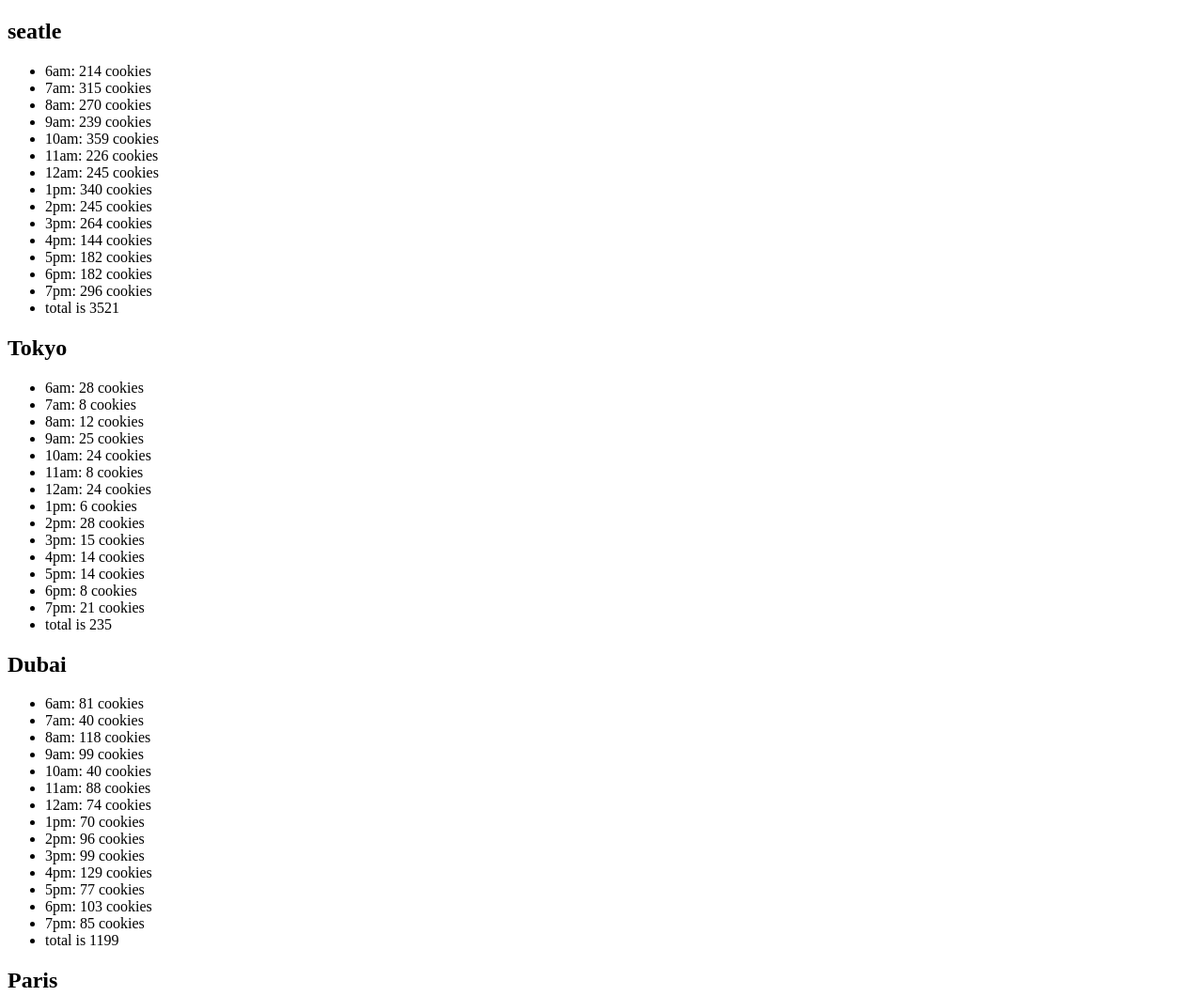
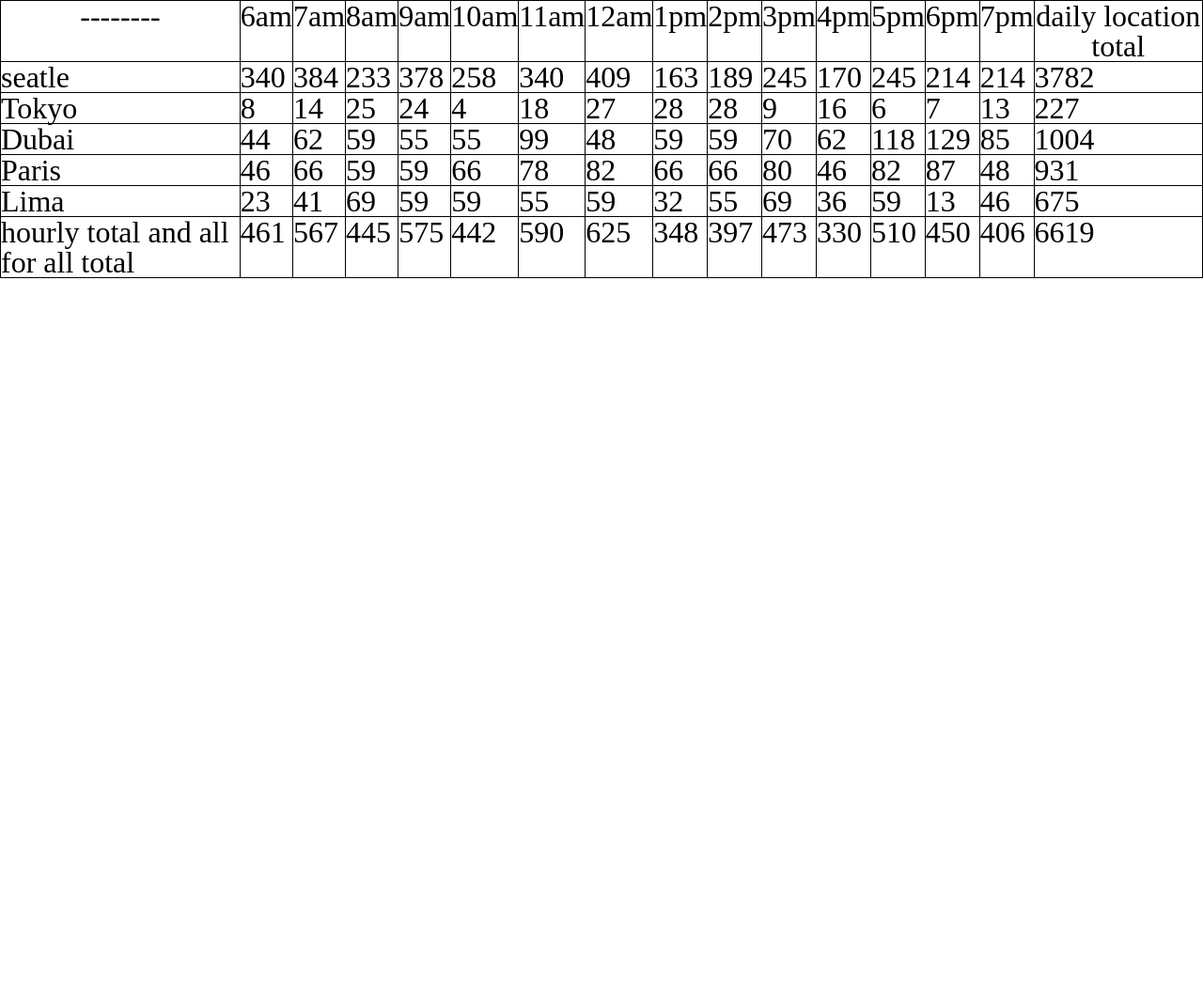
Before and after one commit to yazeedaloufee/cookie-stand, a plain HTML site: page sales.html in a window 1280 px wide. Shown: the top 1060 px of the page at 94% size. After the commit the page ends 800 px from the top, so only its background shows below. Drawn offline with Linux system fonts and the light colour scheme.

Commit message:
changed into constructor function

```diff
--- a/css/style.css
+++ b/css/style.css
@@ -0,0 +1,6 @@
+tr,th,td {
+    border: 1px solid;
+    font-size: xx-large;
+    margin-left: 20px;
+
+}
--- a/js/app.js
+++ b/js/app.js
@@ -1,55 +1,130 @@
 "use strict";
 
-let seatle = {
-    maxCustomers :65,
-    minCustormers : 23,
-    averageCookiesCustomer : 6.3,
-    averageCookiesHour:[],
+let shops=[];
+//start of constructor function
+function Shop (name,max,min,cCustomer){
+    this.name=name;
+    this.maxCustomers =max;
+    this.minCustormers = min;
+    this.averageCookiesCustomer = cCustomer;
+    this.averageCookiesHour=[];
+    this.sumcockiesRaw=0;
+shops.push(this);
 
-    randCustomers :  function (max, min){
+}//end of constructor functino
+
+Shop.prototype.randCustomers=function (max, min){
 
     return Math.floor(Math.random() * (max - min + 1) ) + min ;
-          },
+     }
 
-    randCookieCreater: function(){
+Shop.prototype.randCookieCreater=function(){
     for(let i=0; i<14;i++){
        //let random2=this.averageCookiesCustomer*this.randCustomers(this.maxCustomers,this.minCustormers);
         this.averageCookiesHour[i]=Math.floor(this.averageCookiesCustomer*this.randCustomers(this.maxCustomers,this.minCustormers))
-          }},
+    }}
+let divEl=document.getElementById('hours')
+    let tableEL=document.createElement('table')
+//header function
+    function createHeader(){
+
+    divEl.appendChild(tableEL)
+    let trEl=document.createElement('tr');
+    tableEL.appendChild(trEl);
+    let thEL=document.createElement("th");
+    thEL.textContent='--------'
+
+    trEl.appendChild(thEL);
+
+    for (let i=0;i< 14;i++){
+    let thEL1=document.createElement("th");
+    if(i<7){
+        thEL1.textContent=`  ${(i+5) % 12+1}am  `}
+    if(i>=7){
+        thEL1.textContent=`  ${(i+6) % 12}pm  `;//this.averageCookiesHour[i]; //
+            }
+    trEl.appendChild(thEL1);
+    console.log(i);
+
+    }
+    let thEL2=document.createElement("th");
+    thEL2.textContent='daily location total'
+
+    trEl.appendChild(thEL2);
+}//end of header function
+//footer function
+function createFooter(){
+    let ftrEl=document.createElement('tr');
+    ftrEl.textContent=`hourly total and all for all total`
+    tableEL.appendChild(ftrEl);
+    for (let i=0;i< 14;i++){
+         let tdElc=document.createElement('td')
+        let hourlySum=0;
+        for(let n=0;n<shops.length;n++){
+       hourlySum+=shops[n].averageCookiesHour[i]
+        tdElc.textContent=`${hourlySum}`}
+        ftrEl.appendChild(tdElc);
+}
+let allSum=0;
+let tdEld=document.createElement('td');
+
+for (let i=0;i<shops.length;i++){
+allSum+=shops[i].sumcockiesRaw;
+}
+tdEld.textContent=`${allSum}`;
+ftrEl.appendChild(tdEld);
 
 
-    render: function(){
+}//end of footer function
+
+
+
+Shop.prototype.render= function(){
 
 this.randCookieCreater();
-
-        let divEl=document.getElementById('hours')
-        let ulEl=document.createElement('ul')
 let sumcockies=0;
+let trEl3=document.createElement('tr');
 let shop=document.createElement('h2');
-        shop.textContent=`seatle`;
-        divEl.appendChild(shop);
+shop.textContent=this.name;
+trEl3.appendChild(shop);
 
 for (let i=0;i< this.averageCookiesHour.length;i++){
-            let liEl=document.createElement('li');
+    let liEl=document.createElement('td');
     sumcockies+=this.averageCookiesHour[i];
+
     if(i<7){
-            liEl.textContent=`${(i+5) % 12+1}am: ${this.averageCookiesHour[i]} cookies `;//this.averageCookiesHour[i]; //
+    liEl.textContent=` ${this.averageCookiesHour[i]}`;//this.averageCookiesHour[i]; //
     }
     if(i>=7){
-                liEl.textContent=`${(i+6) % 12}pm: ${this.averageCookiesHour[i]} cookies `;//this.averageCookiesHour[i]; //
+        liEl.textContent=` ${this.averageCookiesHour[i]}`;//this.averageCookiesHour[i]; //
         }
-            ulEl.appendChild(liEl);
+    trEl3.appendChild(liEl);
 
 }
-        let liEl=document.createElement('li');
-        liEl.textContent=`total is ${sumcockies}`;
-        ulEl.appendChild(liEl);
+let liEl=document.createElement('td');
+liEl.textContent=` ${sumcockies}`;
+trEl3.appendChild(liEl);
 
-        divEl.appendChild(ulEl);
+tableEL.appendChild(trEl3);
+ this.sumcockiesRaw=sumcockies}
 
 
-    }
-    }
+
+let seatle= new Shop('seatle',65,23,6.3);
+let Tokyo=new Shop('Tokyo',24,3,1.2);
+let Dubai=new Shop('Dubai',38,11,3.7);
+let Paris=new Shop('Paris',38,20,2.3);
+let Lima=new Shop('Lima',16,2,4.6);
+
+
+createHeader();
+seatle.render();
+Tokyo.render();
+Dubai.render();
+Paris.render();
+Lima.render();
+
+createFooter();
 
 
 
@@ -61,212 +136,7 @@ let seatle = {
 
 
 
-    let Tokyo = {
-        maxCustomers :24,
-        minCustormers : 3,
-        averageCookiesCustomer : 1.2,
-        averageCookiesHour:[],
-
-        randCustomers :  function (max, min){
-
-             return Math.floor(Math.random() * (max - min + 1) ) + min;
-              },
-
-        randCookieCreater: function(){
-              for(let i=0; i<14;i++){
-                  this.averageCookiesHour[i]=Math.floor(this.averageCookiesCustomer*this.randCustomers(this.maxCustomers,this.minCustormers))
-              }},
-
-
-        render: function(){
-
-            this.randCookieCreater();
-
-            let divEl=document.getElementById('hours')
-            let ulEl=document.createElement('ul')
-            let sumcockies=0;
-            let shop=document.createElement('h2');
-            shop.textContent=`Tokyo`;
-            divEl.appendChild(shop);
-
-            for (let i=0;i< this.averageCookiesHour.length;i++){
-                let liEl=document.createElement('li');
-                sumcockies+=this.averageCookiesHour[i];
-                if(i<7){
-                liEl.textContent=`${(i+5) % 12+1}am: ${this.averageCookiesHour[i]} cookies `;//this.averageCookiesHour[i]; //
-                }
-                if(i>=7){
-                    liEl.textContent=`${(i+6) % 12}pm: ${this.averageCookiesHour[i]} cookies `;//this.averageCookiesHour[i]; //
-                    }
-                ulEl.appendChild(liEl);
-
-            }
-            let liEl=document.createElement('li');
-            liEl.textContent=`total is ${sumcockies}`;
-            ulEl.appendChild(liEl);
-
-            divEl.appendChild(ulEl);
-
-
-        }
-        }
-    let Dubai = {
-        maxCustomers :38,
-        minCustormers : 11,
-        averageCookiesCustomer : 3.7,
-        averageCookiesHour:[],
-
-        randCustomers :  function (max, min){
-
-            return Math.floor(Math.random() * (max - min + 1) ) + min;
-             },
-
-        randCookieCreater: function(){
-              for(let i=0; i<14;i++){
-                  this.averageCookiesHour[i]=Math.floor(this.averageCookiesCustomer*this.randCustomers(this.maxCustomers,this.minCustormers))
-              }},
-
-
-        render: function(){
-
-            this.randCookieCreater();
-
-            let divEl=document.getElementById('hours')
-            let ulEl=document.createElement('ul')
-            let sumcockies=0;
-            let shop=document.createElement('h2');
-            shop.textContent=`Dubai`;
-            divEl.appendChild(shop);
-
-            for (let i=0;i< this.averageCookiesHour.length;i++){
-                let liEl=document.createElement('li');
-                sumcockies+=this.averageCookiesHour[i];
-                if(i<7){
-                liEl.textContent=`${(i+5) % 12+1}am: ${this.averageCookiesHour[i]} cookies `;//this.averageCookiesHour[i]; //
-                }
-                if(i>=7){
-                    liEl.textContent=`${(i+6) % 12}pm: ${this.averageCookiesHour[i]} cookies `;//this.averageCookiesHour[i]; //
-                    }
-                ulEl.appendChild(liEl);
-
-            }
-            let liEl=document.createElement('li');
-            liEl.textContent=`total is ${sumcockies}`;
-            ulEl.appendChild(liEl);
-
-            divEl.appendChild(ulEl);
-
-
-        }
-        }
-        let Paris = {
-            maxCustomers :38,
-            minCustormers : 20,
-            averageCookiesCustomer : 2.3,
-            averageCookiesHour:[],
-
-            randCustomers :  function (max, min){
-
-                 return Math.floor(Math.random() * (max - min + 1) ) + min;
-                  },
-
-            randCookieCreater: function(){
-                  for(let i=0; i<14;i++){
-                      this.averageCookiesHour[i]=Math.floor(this.averageCookiesCustomer*this.randCustomers(this.maxCustomers,this.minCustormers))
-                  }},
-
-
-            render: function(){
-
-                this.randCookieCreater();
-
-                let divEl=document.getElementById('hours')
-                let ulEl=document.createElement('ul')
-                let sumcockies=0;
-                let shop=document.createElement('h2');
-                shop.textContent=`Paris`;
-                divEl.appendChild(shop);
-
-                for (let i=0;i< this.averageCookiesHour.length;i++){
-                    let liEl=document.createElement('li');
-                    sumcockies+=this.averageCookiesHour[i];
-                    if(i<7){
-                    liEl.textContent=`${(i+5) % 12+1}am: ${this.averageCookiesHour[i]} cookies `;//this.averageCookiesHour[i]; //
-                    }
-                    if(i>=7){
-                        liEl.textContent=`${(i+6) % 12}pm: ${this.averageCookiesHour[i]} cookies `;//this.averageCookiesHour[i]; //
-                        }
-                    ulEl.appendChild(liEl);
-
-                }
-                let liEl=document.createElement('li');
-                liEl.textContent=`total is ${sumcockies}`;
-                ulEl.appendChild(liEl);
-
-                divEl.appendChild(ulEl);
-
-
-            }
-            }
-            let Lima = {
-                maxCustomers :16,
-                minCustormers : 2,
-                averageCookiesCustomer : 4.6,
-                averageCookiesHour:[],
-
-                randCustomers :  function (max, min){
-
-                     return Math.floor(Math.random() * (max - min + 1) ) + min;
-                      },
-
-                randCookieCreater: function(){
-                      for(let i=0; i<14;i++){
-                          this.averageCookiesHour[i]=Math.floor(this.averageCookiesCustomer*this.randCustomers(this.maxCustomers,this.minCustormers))
-                      }},
-
-
-                render: function(){
-
-                    this.randCookieCreater();
-
-                    let divEl=document.getElementById('hours')
-                    let ulEl=document.createElement('ul')
-                    let sumcockies=0;
-                    let shop=document.createElement('h2');
-                    shop.textContent=`Lima`;
-                    divEl.appendChild(shop);
-
-                    for (let i=0;i< this.averageCookiesHour.length;i++){
-                        let liEl=document.createElement('li');
-                        sumcockies+=this.averageCookiesHour[i];
-                        if(i<7){
-                        liEl.textContent=`${(i+5) % 12+1}am: ${this.averageCookiesHour[i]} cookies `;//this.averageCookiesHour[i]; //
-                        }
-                        if(i>=7){
-                            liEl.textContent=`${(i+6) % 12}pm: ${this.averageCookiesHour[i]} cookies `;//this.averageCookiesHour[i]; //
-                            }
-                        ulEl.appendChild(liEl);
-
-                    }
-                    let liEl=document.createElement('li');
-                    liEl.textContent=`total is ${sumcockies}`;
-                    ulEl.appendChild(liEl);
-
-                    divEl.appendChild(ulEl);
-
-
-                }
-                }
-
-
-
-
 
 
 
     // seatle.check();
-    seatle.render();
-    Tokyo.render();
-    Dubai.render();
-    Paris.render();
-    Lima.render();
--- a/sales.html
+++ b/sales.html
@@ -5,6 +5,8 @@
     <meta http-equiv="X-UA-Compatible" content="IE=edge">
     <meta name="viewport" content="width=device-width, initial-scale=1.0">
     <title>sales</title>
+    <link rel="stylesheet" href="css/reset.css">
+    <link rel="stylesheet" href="css/style.css">
 </head>
 <body>
     <div id="hours"></div>
```
Lines whose indentation alone changed are shown as unchanged.
